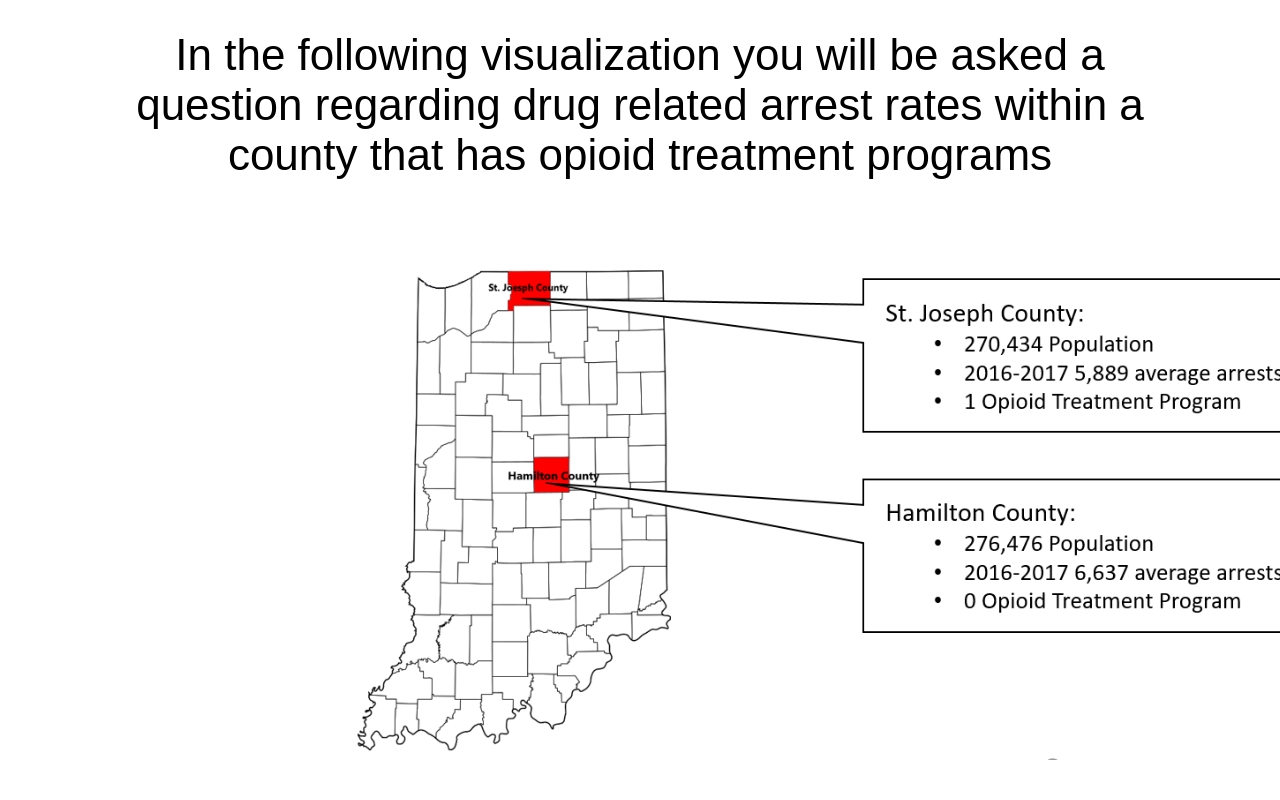
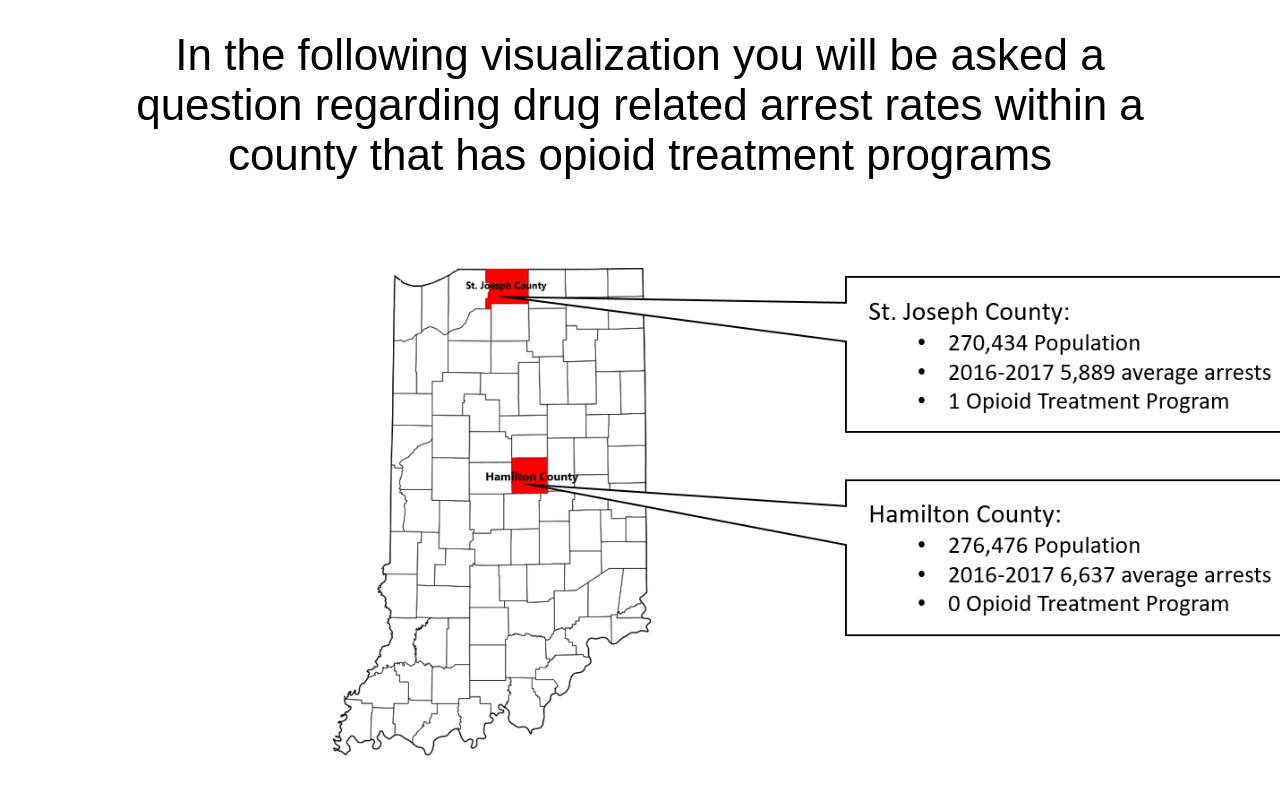
Before and after one commit to Jbheyer/narrative-bias, a plain HTML site: page Predict Graphically/Avg Arrest/Primer/hamilton/index.html in a window 1280 px wide. Shown: the top 800 px of the page. Drawn offline with Linux system fonts and the light colour scheme.

Commit message:
updates to picture

```diff
--- a/Predict Graphically/Avg Arrest/Primer/hamilton/index.html
+++ b/Predict Graphically/Avg Arrest/Primer/hamilton/index.html
@@ -19,7 +19,7 @@
     </header>
         <div>
             <div class="image">
-                <img src="both.PNG">
+                <img src="both2.PNG">
             <h2>An opioid treatment program is defined as, “a program or practitioner engaged in opioid treatment of individuals with an opioid agonist medication.”</h2>
             <h3>
                 <ul class="ulfooter" style="list-style-type:none">
```
Also changed, not shown: Predict Graphically/Avg Arrest/Primer/hamilton/both.PNG (deleted), Predict Graphically/Avg Arrest/Primer/hamilton/both2.PNG (added).
